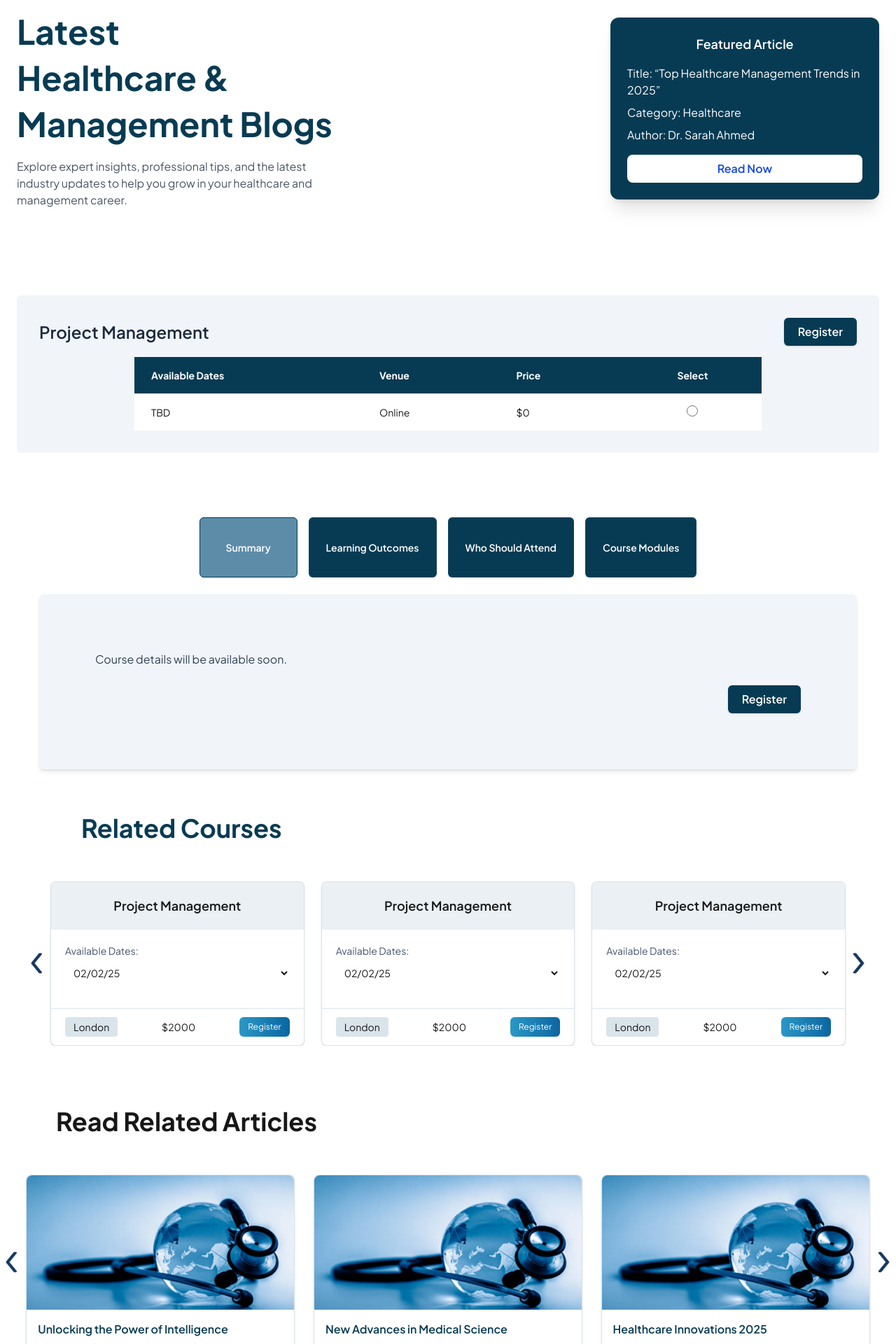
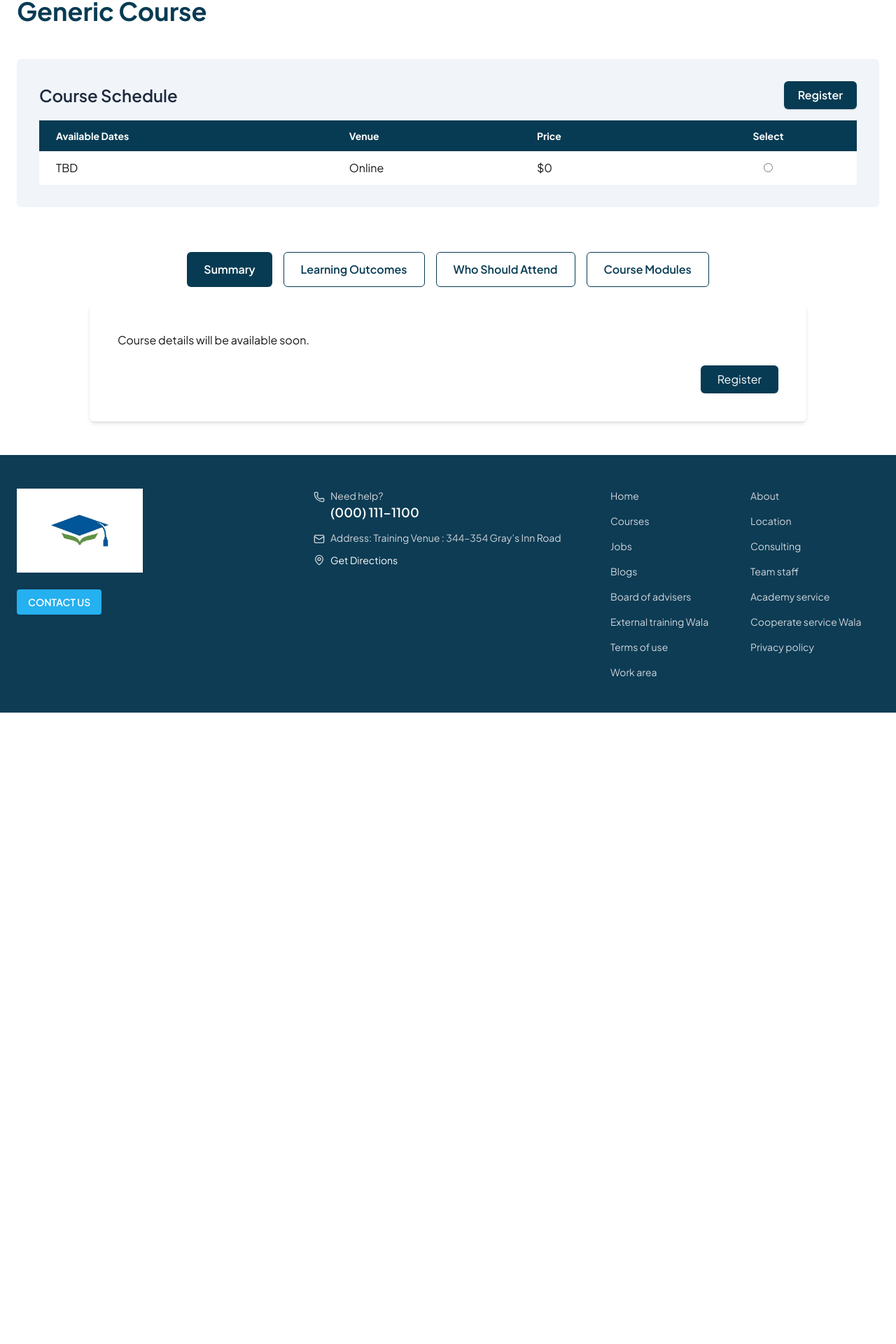
Before and after one commit to fatima03Z/medical-institute, a Next.js app: page /courses/dubai in a window 1280 px wide. Shown: the part 151-2071 px from the top of the page at 70% size. After the commit the page ends 1169 px from the top, so only its background shows below. Built offline with nearby package versions, Linux system fonts and the light colour scheme.

Commit message:
Fix use client directive and course filtering

```diff
--- a/src/app/courses/[slug]/page.tsx
+++ b/src/app/courses/[slug]/page.tsx
@@ -1,9 +1,12 @@
 "use client";
 
-import { useEffect, useState } from "react";
+import { Suspense, useEffect, useState } from "react";
 import { useParams } from "next/navigation";
 import Image from "next/image";
 import Link from "next/link";
+
+// ✅ Disable prerender and build failures
+export const dynamic = "force-dynamic";
 
 type Course = {
   title: string;
@@ -32,24 +35,20 @@ type Article = {
 
 const tabs = ["Summary", "Learning Outcomes", "Who Should Attend", "Course Modules"];
 
-export default function CourseDetailPage() {
+function CourseContent() {
   const { slug } = useParams();
-
-  // ------------------- Hooks -------------------
   const [course, setCourse] = useState<Course | null>(null);
   const [activeTab, setActiveTab] = useState("Summary");
   const [currentIndex, setCurrentIndex] = useState(0);
   const [articles, setArticles] = useState<Article[]>([]);
   const [articleIndex, setArticleIndex] = useState(0);
 
-  // ------------------- Related Courses -------------------
   const relatedCourses: RelatedCourse[] = [
     { title: "Project Management", dates: ["02/02/25", "03/03/25"], venue: "London", price: "$2000" },
     { title: "Project Management", dates: ["02/02/25", "03/03/25"], venue: "London", price: "$2000" },
     { title: "Project Management", dates: ["02/02/25", "03/03/25"], venue: "London", price: "$2000" },
   ];
 
-  // ------------------- Fetch Course -------------------
   useEffect(() => {
     async function fetchCourse() {
       const res = await fetch(`/api/courses/${slug}`);
@@ -59,7 +58,6 @@ export default function CourseDetailPage() {
     fetchCourse();
   }, [slug]);
 
-  // ------------------- Fetch Articles -------------------
   useEffect(() => {
     async function fetchArticles() {
       const res = await fetch("/api/articles");
@@ -69,7 +67,6 @@ export default function CourseDetailPage() {
     fetchArticles();
   }, []);
 
-  // ------------------- Sliders -------------------
   const prevSlide = () =>
     setCurrentIndex((prev) => (prev === 0 ? relatedCourses.length - 3 : prev - 1));
   const nextSlide = () =>
@@ -80,59 +77,24 @@ export default function CourseDetailPage() {
   const nextArticle = () =>
     setArticleIndex((prev) => (prev >= articles.length - 3 ? 0 : prev + 1));
 
-  // ------------------- Loading -------------------
-  if (!course) return <p className="text-center py-10">Loading...</p>;
+  if (!course) return <p className="text-center py-16 text-lg">Loading course details...</p>;
 
   return (
     <main className="w-full">
-     {/* Hero Section */}
-<section className="relative w-full bg-white overflow-hidden">
-  <div className="relative z-10 max-w-7xl mx-auto grid md:grid-cols-2 items-center gap-6 px-6 py-16">
-    {/* Left Text Content */}
-    <div className="text-center md:text-left">
-      <h1 className="text-3xl sm:text-4xl md:text-5xl font-bold leading-snug text-[#073B53]">
-        Latest <br /> Healthcare & <br /> Management Blogs
-      </h1>
-      <p className="mt-4 text-gray-600 max-w-md">
-        Explore expert insights, professional tips, and the latest industry updates
-        to help you grow in your healthcare and management career.
-      </p>
+
+      {/* ✅ Title Now Dynamic */}
+      <section className="px-6 py-12 bg-white">
+        <div className="max-w-7xl mx-auto">
+          <h1 className="text-4xl font-bold text-[#073B53]">{course.title}</h1>
         </div>
-
-    {/* Right Info Card */}
-    <div className="flex justify-center md:justify-end">
-      <div className="bg-[#073B53] text-white rounded-xl shadow-xl p-6 w-full max-w-sm">
-        <h3 className="text-lg font-semibold mb-4 text-center">
-          Featured Article
-        </h3>
-        <p className="mb-2">
-          <span className="font-medium">Title:</span>{" "}
-          “Top Healthcare Management Trends in 2025”
-        </p>
-        <p className="mb-2">
-          <span className="font-medium">Category:</span> Healthcare
-        </p>
-        <p className="mb-4">
-          <span className="font-medium">Author:</span> Dr. Sarah Ahmed
-        </p>
-        <Link
-          href="/blog/healthcare-trends-2025"
-          className="w-full inline-block text-center bg-white text-blue-700 font-semibold py-2 rounded-lg hover:bg-gray-100 transition"
-        >
-          Read Now
-        </Link>
-      </div>
-    </div>
-  </div>
-
       </section>
 
-      {/* Schedule */}
-      <div className="max-w-7xl mx-auto px-6 py-15">
-        <div className="bg-slate-100 rounded-md p-8 mb-8">
+      {/* ✅ Schedule */}
+      <div className="max-w-7xl mx-auto px-6 pb-16">
+        <div className="bg-slate-100 rounded-md p-8">
           <div className="flex items-center justify-between mb-4">
             <h2 className="text-2xl font-semibold text-slate-800">
-              Project Management
+              Course Schedule
             </h2>
             <Link
               href="/registration"
@@ -143,38 +105,27 @@ export default function CourseDetailPage() {
           </div>
 
           <div className="overflow-x-auto">
-            <table className="w-full max-w-4xl mx-auto text-left border-collapse">
+            <table className="w-full text-left border-collapse">
               <thead>
                 <tr className="bg-[#073B53] text-white">
-                  <th className="px-6 py-4 text-sm">Available Dates</th>
-                  <th className="px-6 py-4 text-sm">Venue</th>
-                  <th className="px-6 py-4 text-sm">Price</th>
-                  <th className="px-6 py-4 text-sm text-center">Select</th>
+                  <th className="px-6 py-3 text-sm">Available Dates</th>
+                  <th className="px-6 py-3 text-sm">Venue</th>
+                  <th className="px-6 py-3 text-sm">Price</th>
+                  <th className="px-6 py-3 text-sm text-center">Select</th>
                 </tr>
               </thead>
+
               <tbody>
                 {course.schedule.map((row, i) => (
                   <tr
                     key={i}
-                    className={`${
-                      i % 2 === 0 ? "bg-white" : "bg-[#073B5321]"
-                    } text-sm hover:bg-[#B9D6F233] transition`}
+                    className={i % 2 === 0 ? "bg-white" : "bg-[#073B5314]"}
                   >
-                    <td className="px-6 py-4 border-t border-[#457B9D33]">
-                      {row.date}
-                    </td>
-                    <td className="px-6 py-4 border-t border-[#457B9D33]">
-                      {row.venue}
-                    </td>
-                    <td className="px-6 py-4 border-t border-[#457B9D33]">
-                      {row.price}
-                    </td>
-                    <td className="px-6 py-4 border-t border-[#457B9D33] text-center">
-                      <input
-                        type="radio"
-                        name="select-schedule"
-                        className="w-4 h-4 text-[#073B53] accent-[#073B53]"
-                      />
+                    <td className="px-6 py-3">{row.date}</td>
+                    <td className="px-6 py-3">{row.venue}</td>
+                    <td className="px-6 py-3">{row.price}</td>
+                    <td className="px-6 py-3 text-center">
+                      <input type="radio" name="select-schedule" className="accent-[#073B53]" />
                     </td>
                   </tr>
                 ))}
@@ -185,228 +136,49 @@ export default function CourseDetailPage() {
       </div>
 
       {/* Tabs */}
-      <div className="flex justify-center mb-6">
-        <div className="flex flex-wrap justify-center gap-4">
+      <div className="flex justify-center mb-6 gap-4 flex-wrap">
         {tabs.map((tab) => (
           <button
             key={tab}
             onClick={() => setActiveTab(tab)}
-              className={`px-6 py-8 min-w-[140px] text-sm font-semibold rounded-md border transition-all duration-200
-          ${
+            className={`px-6 py-3 font-semibold rounded-md transition ${
               activeTab === tab
-              ? "bg-[#457B9DDE] text-white border-[#073B53]"
-              : "bg-[#073B53] text-white border-[#457B9D33] hover:bg-[#457B9DDE]"
+                ? "bg-[#073B53] text-white"
+                : "bg-white text-[#073B53] border border-[#073B53] hover:bg-[#073B53] hover:text-white"
             }`}
           >
             {tab}
           </button>
         ))}
       </div>
-      </div>
 
-      <div className="bg-slate-100 rounded-md shadow-md p-20 mb-10 mx-14 ">
-        {activeTab === "Summary" && (
-          <div className="text-slate-700 leading-relaxed">
-            <p>{course.summary}</p>
-          </div>
+      <div className="max-w-5xl mx-auto bg-white rounded-md shadow-md p-10 mb-12">
+        {activeTab === "Summary" && <p>{course.summary}</p>}
+        {activeTab === "Learning Outcomes" && (
+          <ul className="list-disc pl-6 space-y-2">{course.learningOutcomes.map((i, idx) => <li key={idx}>{i}</li>)}</ul>
+        )}
+        {activeTab === "Who Should Attend" && (
+          <ul className="list-disc pl-6 space-y-2">{course.whoShouldAttend.map((i, idx) => <li key={idx}>{i}</li>)}</ul>
+        )}
+        {activeTab === "Course Modules" && (
+          <ol className="list-decimal pl-6 space-y-4">{course.modules.map((m, idx) => <li key={idx} className="font-medium">{m}</li>)}</ol>
         )}
 
-        {activeTab === "Learning Outcomes" && (
-          <ul className="list-disc pl-6 space-y-2 text-slate-700">
-            {course.learningOutcomes.map((item, idx) => (
-              <li key={idx}>{item}</li>
-            ))}
-          </ul>
-        )}
-
-        {activeTab === "Who Should Attend" && (
-          <ul className="list-disc pl-6 space-y-2 text-slate-700">
-            {course.whoShouldAttend.map((item, idx) => (
-              <li key={idx}>{item}</li>
-            ))}
-          </ul>
-        )}
-
-        {activeTab === "Course Modules" && (
-          <div className="text-slate-700">
-            <p className="mb-4 font-medium">
-              The course is structured into the following modules:
-            </p>
-            <ol className="list-decimal pl-6 space-y-4">
-              {course.modules.map((mod, idx) => (
-                <li key={idx}>
-                  <p className="font-semibold">{mod}</p>
-                  <ul className="list-disc pl-6 mt-2 space-y-1 text-sm text-slate-600">
-                    <li>Overview and key concepts related to the module.</li>
-                    <li>Practical examples and application in the workplace.</li>
-                  </ul>
-                </li>
-              ))}
-            </ol>
-          </div>
-        )}
-
-        <div className="mt-6 flex justify-end">
-          <Link
-            href="/registration"
-
- className="px-5 py-2 rounded-md bg-[#073B53] text-white font-semibold shadow-sm hover:bg-[#0b6f86]">
+        <div className="flex justify-end mt-6">
+          <Link href="/registration" className="bg-[#073B53] text-white px-6 py-2 rounded-md">
             Register
           </Link>
         </div>
       </div>
-
-{/* Related Courses Slider */}
-<section className="mb-16 m-8 relative px-7">
-  <h3 className="text-4xl font-bold m-8 p-6 text-[#073B53]">Related Courses</h3>
-
-  <div className="relative">
-    {/* Slides wrapper */}
-    <div className="overflow-hidden">
-      <div
-        className="flex transition-transform duration-500"
-        style={{
-          transform: `translateX(-${currentIndex * (100 / 3)}%)`,
-          width: `${(relatedCourses.length / 3) * 100}%`,
-        }}
-      >
-        {relatedCourses.map((rc, i) => (
-          <div
-            key={i}
-            className="w-1/3 px-3 flex-shrink-0"
-          >
-            <div className="bg-white border border-[#457B9D33] rounded-lg shadow-sm flex flex-col">
-              {/* Card Header */}
-              <div className="bg-[#457B9D1C] text-center py-5 rounded-t-lg">
-                <h4 className="font-semibold text-lg">{rc.title}</h4>
-              </div>
-
-              {/* Card Body */}
-              <div className="p-5 flex flex-col flex-grow">
-                <div className="mb-3">
-                  <label className="block text-sm font-medium text-slate-600 mb-1">
-                    Available Dates:
-                  </label>
-                  <select className="w-full  border- rounded-md text-sm p-2">
-                    {rc.dates.map((d, idx) => (
-                      <option key={idx}>{d}</option>
-                    ))}
-                  </select>
-                </div>
-              </div>
-
-              {/* Card Footer */}
-              <div className="flex items-center justify-between px-5 py-3 border-t border-[#457B9D33]">
-                <span className="bg-[#457B9D33] px-3 py-1 rounded text-sm">
-                  {rc.venue}
-                </span>
-                <span className="font-medium text-sm">{rc.price}</span>
-
-<Link
-  href="/registration"
-  className="px-3 py-1.5 rounded-md bg-gradient-to-r from-[#2b98c6] to-[#0b66a1] text-white text-xs inline-block text-center"
->
-  Register
-</Link>
-              </div>
-            </div>
-          </div>
-        ))}
-      </div>
-    </div>
-
-    {/* Arrows */}
-    <button
-      onClick={prevSlide}
-      className="absolute top-1/2 -left-6 transform -translate-y-1/2 z-10"
-    >
-      <Image
-        src="/images/sliderleft.png"
-        alt="Previous"
-        width={36}
-        height={36}
-      />
-    </button>
-    <button
-      onClick={nextSlide}
-      className="absolute top-1/2 -right-6 transform -translate-y-1/2 z-10"
-    >
-      <Image
-        src="/images/slideright.png"
-        alt="Next"
-        width={36}
-        height={36}
-      />
-    </button>
-  </div>
-</section>
-{/* Articles Slider Section */}
-<section className="mb-16 relative px-6">
-  <h3 className="text-4xl font-bold m-8 p-6 ">Read Related Articles</h3>
-
-  <div className="relative">
-    <div className="overflow-hidden">
-      <div
-        className="flex transition-transform duration-500"
-        style={{
-          transform: `translateX(-${articleIndex * (100 / 3)}%)`,
-        }}
-      >
-        {articles.map((article) => (
-          <div
-            key={article.id}
-            className="min-w-full sm:min-w-[33.33%] px-3 flex justify-center"
-          >
-            <div className="bg-white border border-[#457B9D33] rounded-lg shadow-sm flex flex-col w-full max-w-sm">
-              <div className="overflow-hidden rounded-t-lg">
-                <Image
-                  src={article.image}
-                  alt={article.title}
-                  width={400}
-                  height={250}
-                  className="w-full h-48 object-cover"
-                />
-              </div>
-              <div className="p-4 flex-grow">
-                <a
-                  href={article.link}
-                  className="text-[#073B53] font-semibold hover:text-[#457B9D]"
-                >
-                  {article.title}
-                </a>
-              </div>
-            </div>
-          </div>
-        ))}
-      </div>
-    </div>
-
-    {/* Arrows */}
-    <button
-      onClick={prevArticle}
-      className="absolute top-1/2 -left-6 transform -translate-y-1/2 z-10"
-    >
-      <Image
-        src="/images/sliderleft.png"
-        alt="Previous"
-        width={36}
-        height={36}
-      />
-    </button>
-    <button
-      onClick={nextArticle}
-      className="absolute top-1/2 -right-6 transform -translate-y-1/2 z-10"
-    >
-      <Image
-        src="/images/slideright.png"
-        alt="Next"
-        width={36}
-        height={36}
-      />
-    </button>
-  </div>
-</section>
-
     </main>
   );
 }
+
+// ✅ Suspense wrapper fixes server prerendering
+export default function PageWrapper() {
+  return (
+    <Suspense fallback={<p className="text-center py-16 text-lg">Loading course...</p>}>
+      <CourseContent />
+    </Suspense>
+  );
+}
--- a/src/components/course/CourseList.tsx
+++ b/src/components/course/CourseList.tsx
@@ -1,5 +1,7 @@
 "use client";
-import { useState, useEffect } from "react";
+export const dynamic = "force-dynamic";
+export const fetchCache = "force-no-store";
+import { useState, useEffect, Suspense } from "react";
 import { useSearchParams } from "next/navigation";
 
 interface Course {
@@ -11,7 +13,7 @@ interface Course {
   price: number;
 }
 
-const CourseList = () => {
+const CourseListContent = () => {
   const [courses, setCourses] = useState<Course[]>([]);
   const [search, setSearch] = useState("");
   const [selectedDate, setSelectedDate] = useState("");
@@ -25,27 +27,27 @@ const selectedCategory = searchParams.get("list");
 
   useEffect(() => {
     const locations = [
-      "London",
-      "Dubai",
-      "New York",
-      "Paris",
-      "Berlin",
-      "Toronto",
-      "Sydney",
-      "Tokyo",
+      "London", "Dubai", "New York", "Paris",
+      "Berlin", "Toronto", "Sydney", "Tokyo"
     ];
+
     const dummyCourses: Course[] = Array.from({ length: 20 }, (_, i) => ({
       id: i + 1,
       title: i % 2 === 0 ? "Project Management" : "Leadership Development",
       category: i % 2 === 0 ? "project-management" : "leadership-development",
-      date: `2023-${String((i % 12) + 1).padStart(2, "0")}-15`,
+      date: `2024-${String((i % 12) + 1).padStart(2, "0")}-15`,
       location: locations[i % locations.length],
       price: i % 2 === 0 ? 5000 : 6000,
     }));
+
     setCourses(dummyCourses);
   }, []);
 
-  // Filter
+  // Reset page when filters change
+  useEffect(() => {
+    setCurrentPage(1);
+  }, [search, selectedDate, selectedLocation, selectedCategory]);
+
   const filteredCourses = courses.filter((course) => {
     return (
       (!selectedCategory || course.category === selectedCategory) &&
@@ -55,7 +57,6 @@ const selectedCategory = searchParams.get("list");
     );
   });
 
-  // Pagination
   const totalPages = Math.ceil(filteredCourses.length / itemsPerPage);
   const paginatedCourses = filteredCourses.slice(
     (currentPage - 1) * itemsPerPage,
@@ -63,12 +64,12 @@ const selectedCategory = searchParams.get("list");
   );
 
   return (
-    <section className="w-full max-w-5xl mx-auto p-6 bg-[#457B9D33]  mt-8 rounded-lg">
+    <section className="w-full max-w-5xl mx-auto p-6 bg-[#457B9D33] mt-8 rounded-lg">
       {/* Header */}
       <div className="p-6 rounded-t-lg">
-        <h2 className="text-center text-2xl sm:text-3xl font-bold text-[#073B53]">
+        <h2 className="text-center text-2xl sm:text-3xl font-bold text-[#073B53] capitalize">
           {selectedCategory
-            ? `Courses in ${selectedCategory.replace("-", " ")}`
+            ? `${selectedCategory.replace("-", " ")} Courses`
             : "List of Management Courses"}
         </h2>
       </div>
@@ -77,7 +78,7 @@ const selectedCategory = searchParams.get("list");
       <div className="p-4 flex justify-center">
         <input
           type="text"
-          placeholder="Search in specific course"
+          placeholder="Search courses..."
           value={search}
           onChange={(e) => setSearch(e.target.value)}
           className="w-full sm:w-2/3 lg:w-1/2 border border-gray-300 px-4 py-2 rounded-md shadow-md focus:ring-2 focus:ring-[#25B0F0] outline-none text-[#073B53] bg-white"
@@ -96,6 +97,7 @@ const selectedCategory = searchParams.get("list");
                 <h3 className="font-bold text-lg text-[#073B53] border-b pb-2 mb-3">
                   {course.title}
                 </h3>
+
                 <div className="flex flex-wrap gap-4 text-sm text-[#073B53]">
                   <div>
                     <span className="font-semibold block">Available Date:</span>
@@ -106,32 +108,29 @@ const selectedCategory = searchParams.get("list");
                       className="border border-gray-300 px-3 py-2 rounded-md w-full"
                     />
                   </div>
+
                   <div>
-                    <span className="font-semibold block">Available Location:</span>
+                    <span className="font-semibold block">Location:</span>
                     <select
                       value={selectedLocation}
                       onChange={(e) => setSelectedLocation(e.target.value)}
-                      className="border border-gray-300 px-3 py-2 rounded-md w-full bg-[url('/dropdown.png')] bg-no-repeat bg-right-2"
+                      className="border border-gray-300 px-3 py-2 rounded-md w-full"
                     >
                       <option value="">All</option>
-                      <option value="London">London</option>
-                      <option value="Dubai">Dubai</option>
-                      <option value="New York">New York</option>
-                      <option value="Paris">Paris</option>
-                      <option value="Berlin">Berlin</option>
-                      <option value="Toronto">Toronto</option>
-                      <option value="Sydney">Sydney</option>
-                      <option value="Tokyo">Tokyo</option>
+                      {["London", "Dubai", "New York", "Paris", "Berlin", "Toronto", "Sydney", "Tokyo"].map(loc => (
+                        <option key={loc} value={loc}>{loc}</option>
+                      ))}
                     </select>
                   </div>
+
                   <p className="self-end">
                     <span className="font-semibold">Price:</span> ${course.price}
                   </p>
                 </div>
 
-                {/* Link to detail page */}
+                {/* Updated Detail Page Link (slug instead of ID) */}
                 <a
-                  href={`/courses/${course.id}`}
+                  href={`/courses/${course.category}`}
                   className="text-sm text-[#25B0F0] underline mt-2 inline-block"
                 >
                   View Details
@@ -144,6 +143,7 @@ const selectedCategory = searchParams.get("list");
         </div>
 
         {/* Pagination */}
+        {totalPages > 1 && (
           <div className="flex justify-center mt-6 space-x-2">
             {Array.from({ length: totalPages }, (_, i) => (
               <button
@@ -159,9 +159,16 @@ const selectedCategory = searchParams.get("list");
               </button>
             ))}
           </div>
+        )}
       </div>
     </section>
   );
 };
 
+const CourseList = () => (
+  <Suspense fallback={<p className="text-center">Loading...</p>}>
+    <CourseListContent />
+  </Suspense>
+);
+
 export default CourseList;
```
Lines whose indentation alone changed are shown as unchanged.
